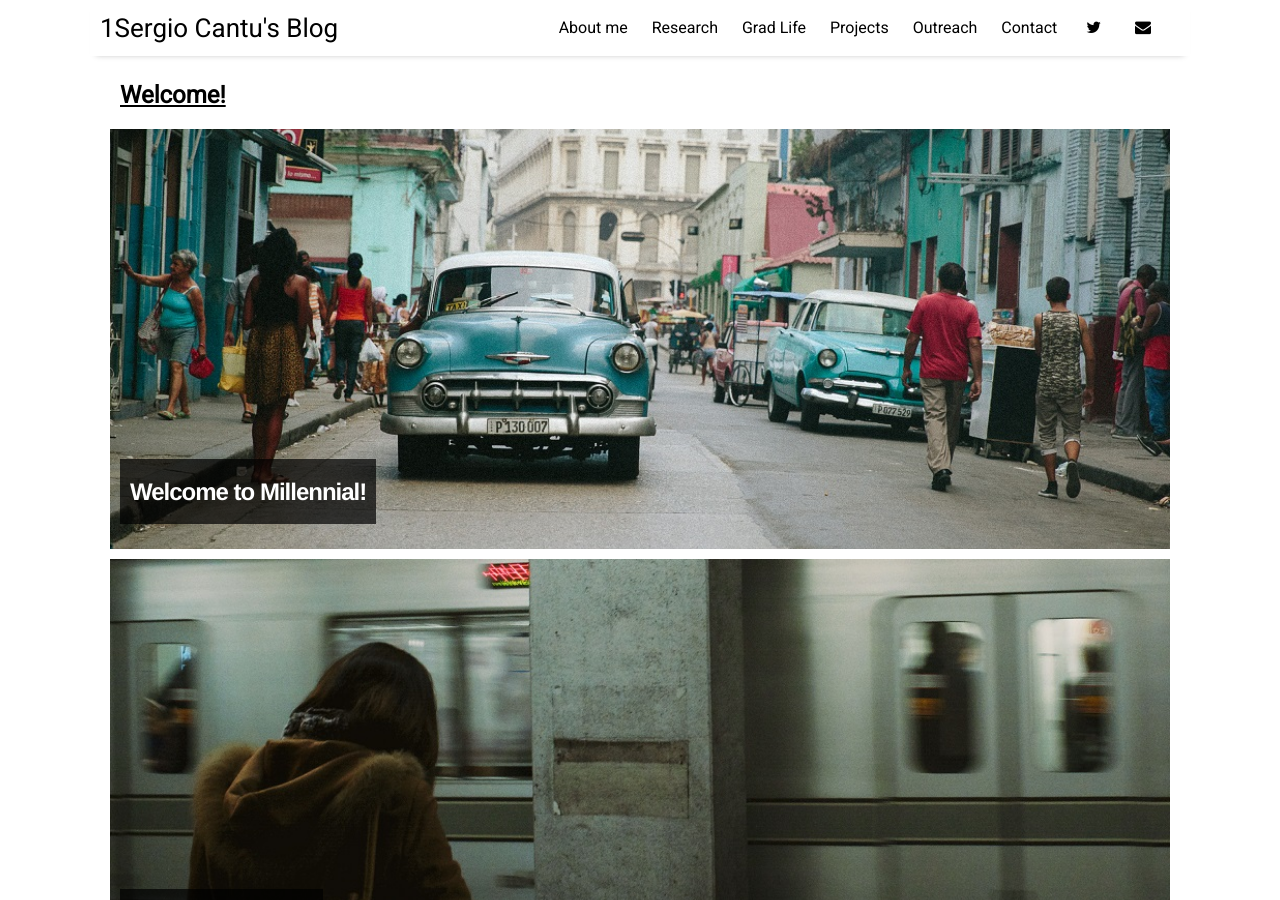
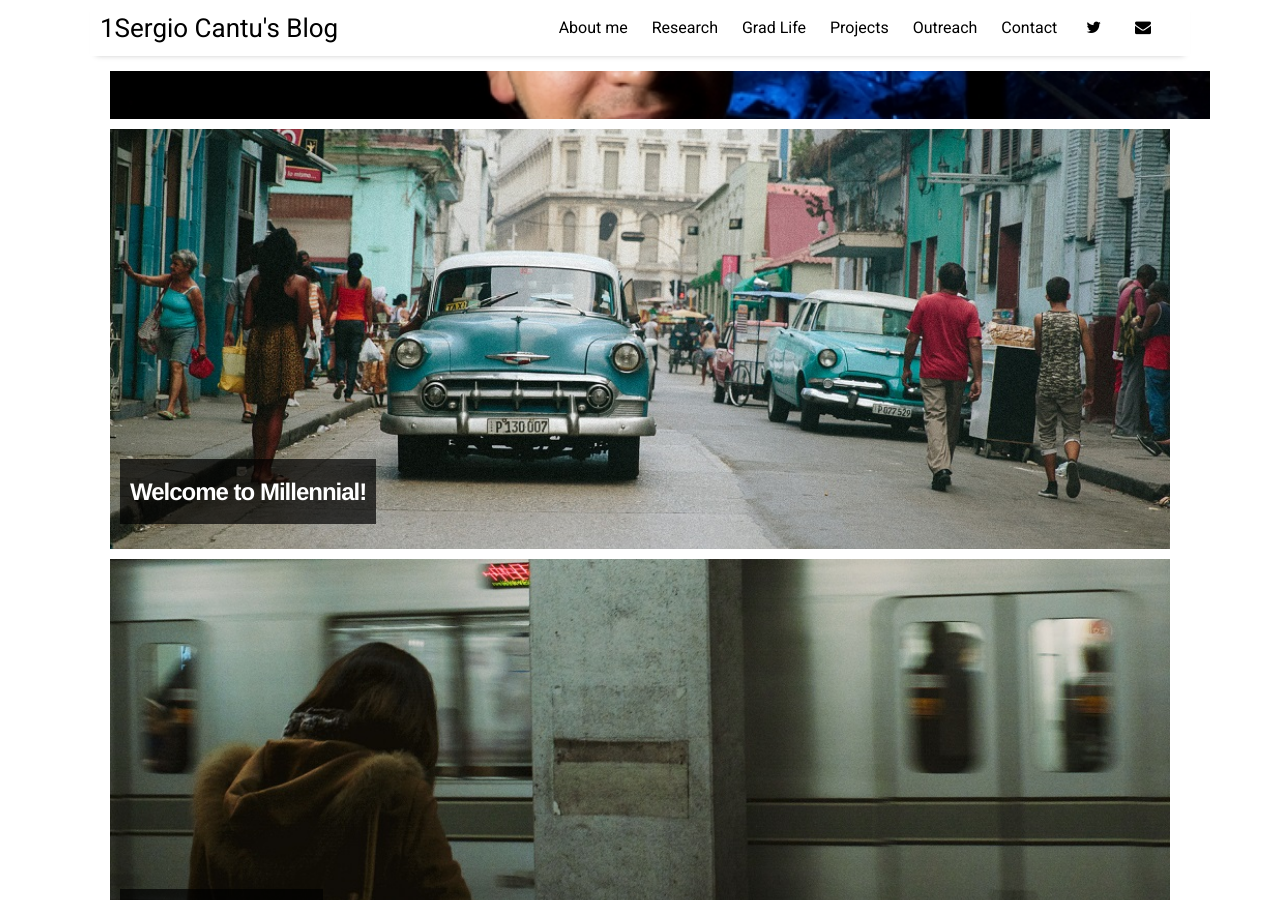
Before and after one commit to ChekHub/chekhub.github.io, a Jekyll site: the page built from index.html, in a window 1280 px wide and 900 px high. Built offline with Jekyll 4.4.1, drawn with Linux system fonts in a browser that asks for light colours; nearby versions of some CDN libraries; the list of posts is cut into pages by our own code.

Commit message:
Update home.html

```diff
--- a/_layouts/home.html
+++ b/_layouts/home.html
@@ -4,7 +4,7 @@
 ---
 
 <a href="{{ site.github.url }}">
-    <div class="homeimage" {% if post.image.feature %}style="background-image:url({{ site.github.url }}/assets/img/home.png)"{% endif %}>
+    <div class="homeimage"  style="background-image:url({{ site.github.url }}/assets/img/sergio-cantu_bv14.jpg)">
       <h2><span>Welcome!</span></h2>
     </div>
   </a>
```
